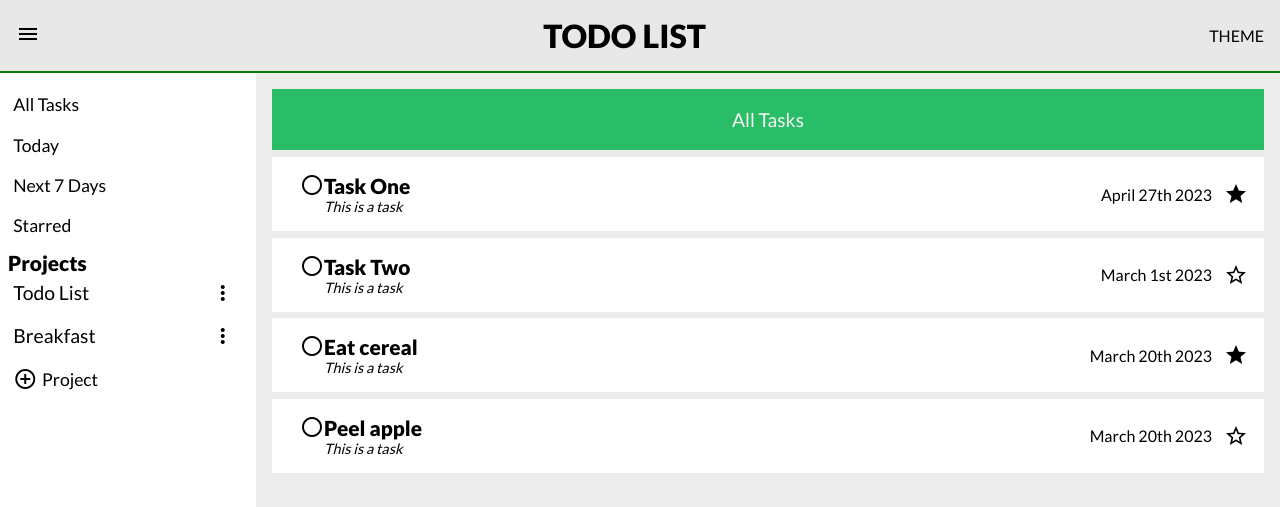
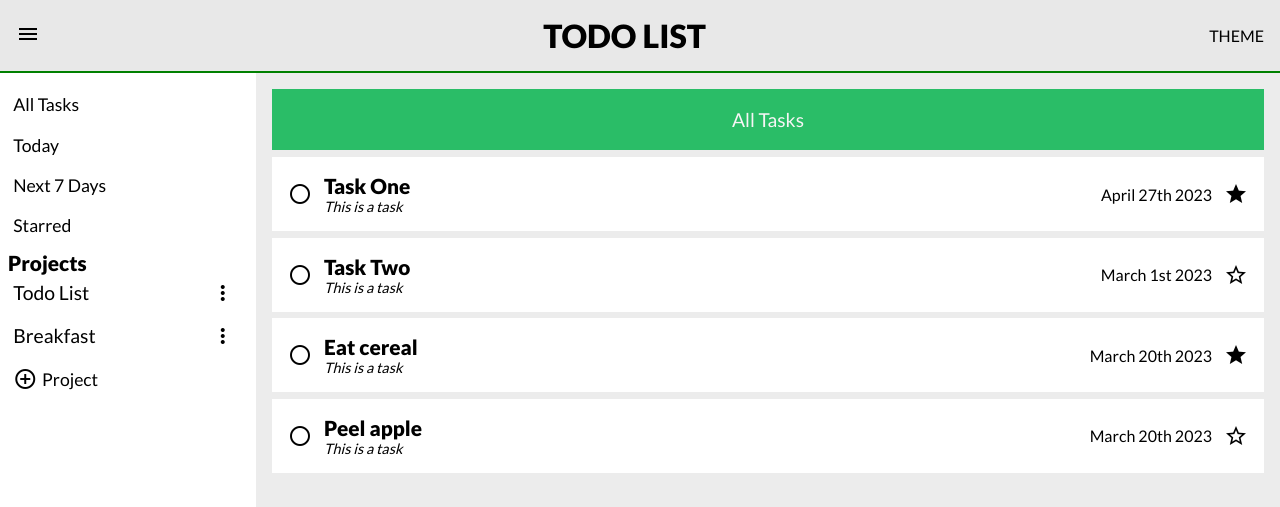
Before and after one commit to drrckchng/todo-list, a website built with webpack: page src/templates/index.html in a window 1280 px wide. Shown: the top 507 px of the page. Built offline with nearby package versions, Linux system fonts and the light colour scheme.

Commit message:
Add styling to complete toggle button

```diff
--- a/src/style.css
+++ b/src/style.css
@@ -269,3 +269,12 @@ button {
   margin-left: 0.5em;
   cursor: pointer;
 }
+
+.task-complete {
+  display: flex;
+}
+
+#displayed-tasks .task-complete span {
+  margin-left: 0px;
+  margin-right: 0.5em;
+}
```
